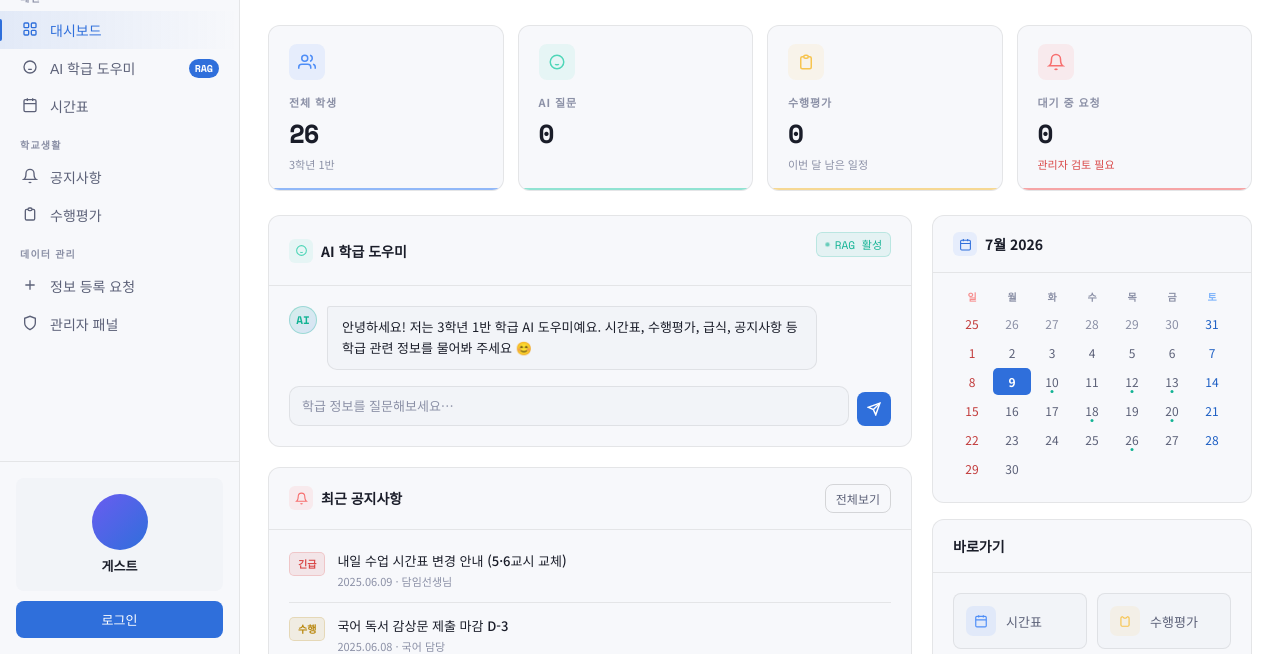
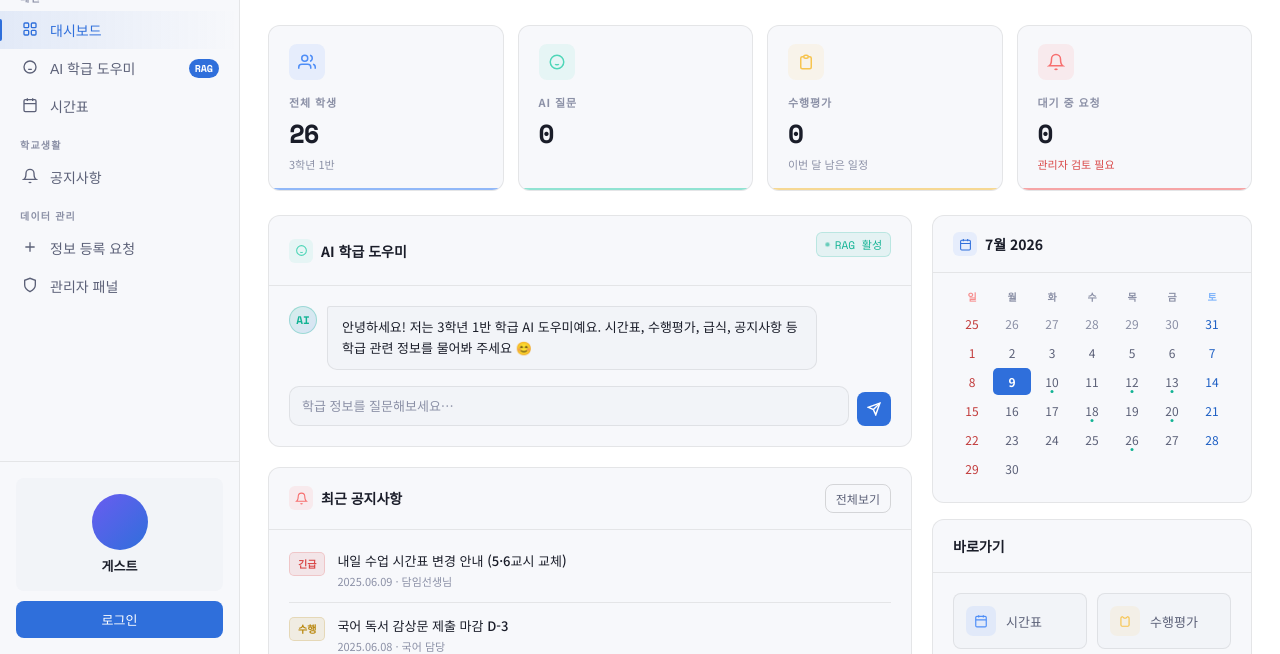
Before and after one commit to jihun0821/3-1-ai, a plain HTML site: page index.html in a window 1280 px wide. Shown: the part 146-800 px from the top of the page. Drawn offline with nearby package versions, Linux system fonts and the light colour scheme; no server answers.

Commit message:
Update index.html

```diff
--- a/index.html
+++ b/index.html
@@ -48,12 +48,6 @@
         <svg width="16" height="16" fill="none" stroke="currentColor" stroke-width="2" viewBox="0 0 24 24"><path d="M18 8A6 6 0 006 8c0 7-3 9-3 9h18s-3-2-3-9"/><path d="M13.73 21a2 2 0 01-3.46 0"/></svg>
       </span>
       공지사항
-    </button>
-    <button class="nav-item" onclick="showPage('assessment')">
-      <span class="nav-icon">
-        <svg width="16" height="16" fill="none" stroke="currentColor" stroke-width="2" viewBox="0 0 24 24"><path d="M9 5H7a2 2 0 00-2 2v12a2 2 0 002 2h10a2 2 0 002-2V7a2 2 0 00-2-2h-2M9 5a2 2 0 002 2h2a2 2 0 002-2M9 5a2 2 0 012-2h2a2 2 0 012 2"/></svg>
-      </span>
-      수행평가
     </button>
 
     <div class="nav-section-label">데이터 관리</div>
```
